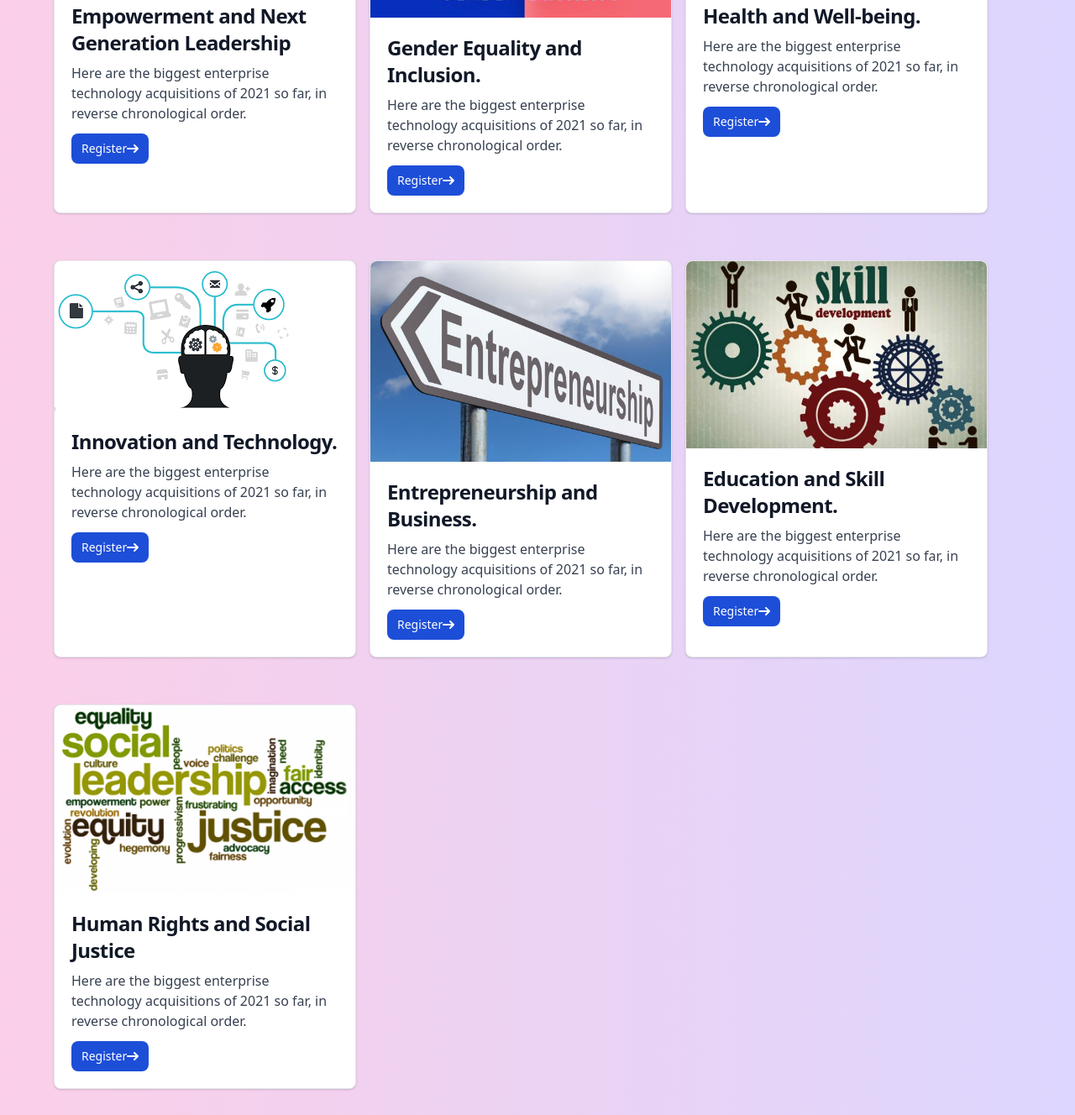
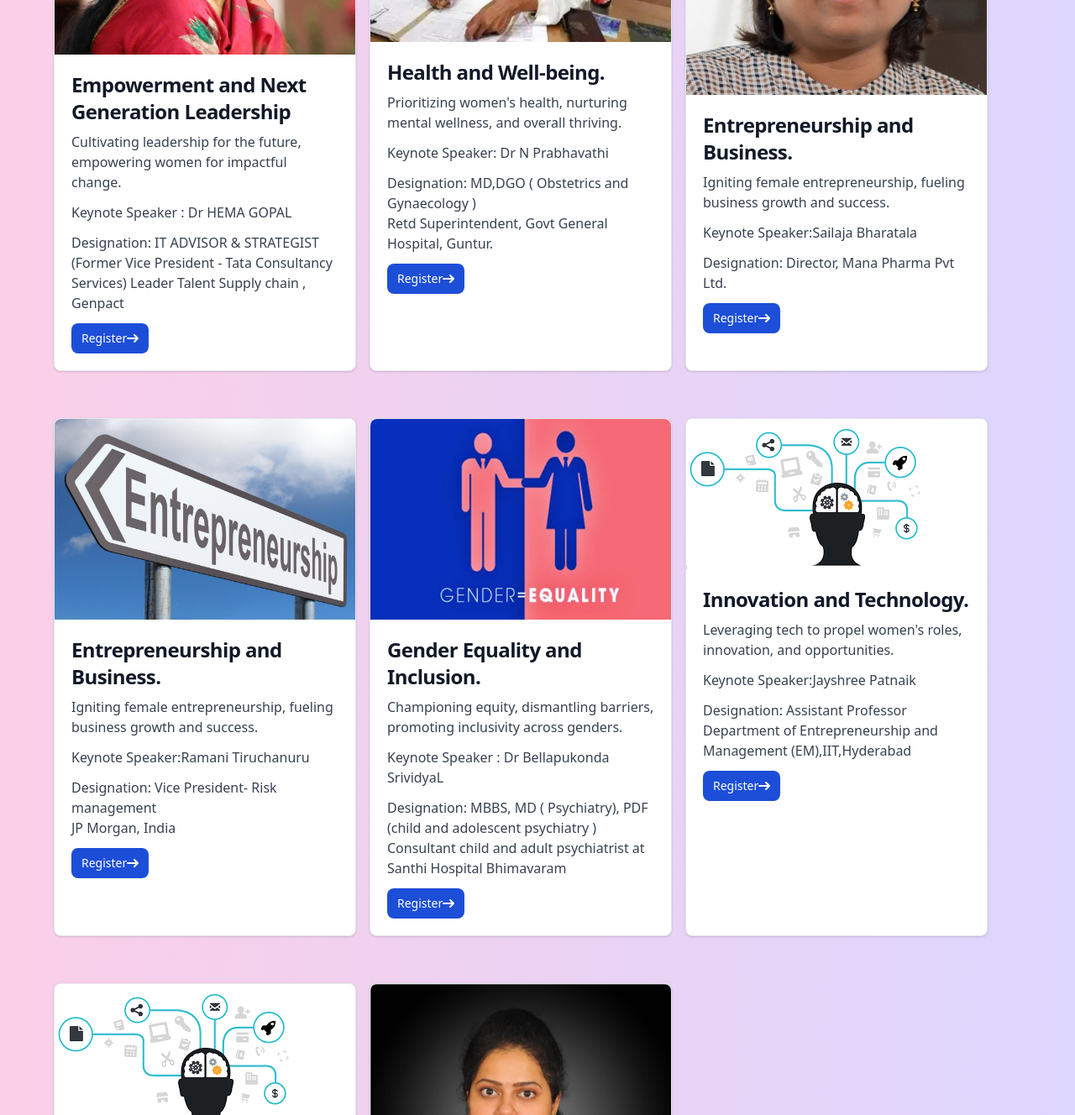
Before and after one commit to Abhi8904/womensummit2025-1, a website: page tracks.html in a window 1280 px wide. Shown: the part 399-1727 px from the top of the page at 84% size. Drawn offline with nearby package versions, Linux system fonts and the light colour scheme.

Commit message:
changed track

```diff
--- a/tracks.html
+++ b/tracks.html
@@ -106,30 +106,20 @@
         <div class="flex flex-wrap justify-around md:justify-start">
             <div class="w-full md:w-1/3 bg-white border border-gray-200 rounded-lg shadow dark:bg-gray-800 dark:border-gray-700 mb-4 md:mb-0 md:mr-4" style="max-width: 360px;">
                 <a href="#">
-                    <img class="rounded-t-lg" src="./images/women-leadership.jpg" alt="" />
+                    <img class="rounded-t-lg" src="./images/hemagopal.jpg" alt="" />
                 </a>
                 <div class="p-5">
                     <a href="#">
                         <h5 class="mb-2 text-2xl font-bold tracking-tight text-gray-900 dark:text-white">Empowerment and Next Generation Leadership</h5>
                     </a>
-                    <p class="mb-3 font-normal text-gray-700 dark:text-gray-400">Here are the biggest enterprise technology acquisitions of 2021 so far, in reverse chronological order.</p>
-                    <a href="https://forms.office.com/r/g9dbc5b3au" class="inline-flex items-center px-3 py-2 text-sm font-medium text-center text-white bg-blue-700 rounded-lg hover:bg-blue-800 focus:ring-4 focus:outline-none focus:ring-blue-300 dark:bg-blue-600 dark:hover:bg-blue-700 dark:focus:ring-blue-800">
-                        Register
-                        <svg class="rtl:rotate-180 w-3.5 h-3.5 ms-2" aria-hidden="true" xmlns="http://www.w3.org/2000/svg" fill="none" viewBox="0 0 14 10">
-                            <path stroke="currentColor" stroke-linecap="round" stroke-linejoin="round" stroke-width="2" d="M1 5h12m0 0L9 1m4 4L9 9"/>
-                        </svg>
-                    </a>
-                </div>
-            </div>
-            <div class="w-full md:w-1/3 bg-white border border-gray-200 rounded-lg shadow dark:bg-gray-800 dark:border-gray-700 mb-4 md:mb-0 md:mr-4" style="max-width: 360px;">
-                <a href="#">
-                    <img class="rounded-t-lg" src="./images/Genderequality.jpg" alt="" />
-                </a>
-                <div class="p-5">
-                    <a href="#">
-                        <h5 class="mb-2 text-2xl font-bold tracking-tight text-gray-900 dark:text-white"> Gender Equality and Inclusion.</h5>
-                    </a>
-                    <p class="mb-3 font-normal text-gray-700 dark:text-gray-400">Here are the biggest enterprise technology acquisitions of 2021 so far, in reverse chronological order.</p>
+                    <p class="mb-3 font-normal text-gray-700 dark:text-gray-400">Cultivating leadership for the future, empowering women for impactful change.</p>
+                    <p class="mb-3 font-normal text-gray-700 dark:text-gray-400">Keynote Speaker : Dr HEMA GOPAL</p>
+                    <p class="mb-3 font-normal text-gray-700 dark:text-gray-400">Designation: IT ADVISOR & STRATEGIST
+                       <br> (Former Vice President - Tata Consultancy Services) Leader Talent Supply chain , Genpact
+                        </p>
+
+
+
                     <a href="https://forms.office.com/r/g9dbc5b3au" class="inline-flex items-center px-3 py-2 text-sm font-medium text-center text-white bg-blue-700 rounded-lg hover:bg-blue-800 focus:ring-4 focus:outline-none focus:ring-blue-300 dark:bg-blue-600 dark:hover:bg-blue-700 dark:focus:ring-blue-800">
                         Register
                         <svg class="rtl:rotate-180 w-3.5 h-3.5 ms-2" aria-hidden="true" xmlns="http://www.w3.org/2000/svg" fill="none" viewBox="0 0 14 10">
@@ -141,13 +131,40 @@
 
             <div class="w-full md:w-1/3 bg-white border border-gray-200 rounded-lg shadow dark:bg-gray-800 dark:border-gray-700 mb-4 md:mb-0 md:mr-4" style="max-width: 360px;">
                 <a href="#">
-                    <img class="rounded-t-lg" src="./images/health_and_wellbeing.jpg" alt="" />
+                    <img class="rounded-t-lg" src="./images/dr_padmavathi.jpg" alt="" />
                 </a>
                 <div class="p-5">
                     <a href="#">
                         <h5 class="mb-2 text-2xl font-bold tracking-tight text-gray-900 dark:text-white">Health and Well-being.</h5>
                     </a>
-                    <p class="mb-3 font-normal text-gray-700 dark:text-gray-400">Here are the biggest enterprise technology acquisitions of 2021 so far, in reverse chronological order.</p>
+                    <p class="mb-3 font-normal text-gray-700 dark:text-gray-400">Prioritizing women's health, nurturing mental wellness, and overall thriving.</p>
+                    <p class="mb-3 font-normal text-gray-700 dark:text-gray-400">Keynote Speaker: Dr N Prabhavathi </p>
+                    <p class="mb-3 font-normal text-gray-700 dark:text-gray-400">Designation: MD,DGO ( Obstetrics and Gynaecology ) <br>Retd Superintendent, Govt General Hospital, Guntur.</p>
+
+                    <a href="https://forms.office.com/r/g9dbc5b3au" class="inline-flex items-center px-3 py-2 text-sm font-medium text-center text-white bg-blue-700 rounded-lg hover:bg-blue-800 focus:ring-4 focus:outline-none focus:ring-blue-300 dark:bg-blue-600 dark:hover:bg-blue-700 dark:focus:ring-blue-800">
+                        Register
+                        <svg class="rtl:rotate-180 w-3.5 h-3.5 ms-2" aria-hidden="true" xmlns="http://www.w3.org/2000/svg" fill="none" viewBox="0 0 14 10">
+                            <path stroke="currentColor" stroke-linecap="round" stroke-linejoin="round" stroke-width="2" d="M1 5h12m0 0L9 1m4 4L9 9"/>
+                        </svg>
+                    </a>
+                </div>
+            </div>
+            <div class="w-full md:w-1/3 bg-white border border-gray-200 rounded-lg shadow dark:bg-gray-800 dark:border-gray-700 mb-4 md:mb-0 md:mr-4" style="max-width: 360px;">
+                <a href="#">
+                    <img class="rounded-t-lg" src="./images/sailaja_bharathala.jpg" alt="" />
+                </a>
+                <div class="p-5">
+                    <a href="#">
+                        <h5 class="mb-2 text-2xl font-bold tracking-tight text-gray-900 dark:text-white"> Entrepreneurship and Business. </h5>
+                    </a>
+                    <p class="mb-3 font-normal text-gray-700 dark:text-gray-400">Igniting female entrepreneurship, fueling business growth and success.</p>
+                    <p class="mb-3 font-normal text-gray-700 dark:text-gray-400">Keynote Speaker:Sailaja Bharatala
+
+
+
+                    </p>
+                <p class="mb-3 font-normal text-gray-700 dark:text-gray-400">Designation: Director, Mana Pharma Pvt Ltd.</p>
+
                     <a href="https://forms.office.com/r/g9dbc5b3au" class="inline-flex items-center px-3 py-2 text-sm font-medium text-center text-white bg-blue-700 rounded-lg hover:bg-blue-800 focus:ring-4 focus:outline-none focus:ring-blue-300 dark:bg-blue-600 dark:hover:bg-blue-700 dark:focus:ring-blue-800">
                         Register
                         <svg class="rtl:rotate-180 w-3.5 h-3.5 ms-2" aria-hidden="true" xmlns="http://www.w3.org/2000/svg" fill="none" viewBox="0 0 14 10">
@@ -157,10 +174,96 @@
                 </div>
             </div>
 
+
+
                     </div>
 
     </div>
 </section>
+<section>
+    <div class="bg-gradient-to-r from-pink-200 to-purple-200 max-w-screen-xl mx-auto py-7 px-1 md:px-7 lg:px-16">
+
+        <div class="flex flex-wrap justify-around md:justify-start">
+            <div class="w-full md:w-1/3 bg-white border border-gray-200 rounded-lg shadow dark:bg-gray-800 dark:border-gray-700 mb-4 md:mb-0 md:mr-4" style="max-width: 360px;">
+                <a href="#">
+                    <img class="rounded-t-lg" src="./images/Entrepreneurship.jpg" alt="" />
+                </a>
+                <div class="p-5">
+                    <a href="#">
+                        <h5 class="mb-2 text-2xl font-bold tracking-tight text-gray-900 dark:text-white"> Entrepreneurship and Business. </h5>
+                    </a>
+                    <p class="mb-3 font-normal text-gray-700 dark:text-gray-400">Igniting female entrepreneurship, fueling business growth and success.</p>
+                    <p class="mb-3 font-normal text-gray-700 dark:text-gray-400">Keynote Speaker:Ramani Tiruchanuru
+
+
+
+
+
+                    </p>
+                <p class="mb-3 font-normal text-gray-700 dark:text-gray-400">Designation: Vice President- Risk management<br>
+                    JP Morgan, India</p>
+
+                    <a href="https://forms.office.com/r/g9dbc5b3au" class="inline-flex items-center px-3 py-2 text-sm font-medium text-center text-white bg-blue-700 rounded-lg hover:bg-blue-800 focus:ring-4 focus:outline-none focus:ring-blue-300 dark:bg-blue-600 dark:hover:bg-blue-700 dark:focus:ring-blue-800">
+                        Register
+                        <svg class="rtl:rotate-180 w-3.5 h-3.5 ms-2" aria-hidden="true" xmlns="http://www.w3.org/2000/svg" fill="none" viewBox="0 0 14 10">
+                            <path stroke="currentColor" stroke-linecap="round" stroke-linejoin="round" stroke-width="2" d="M1 5h12m0 0L9 1m4 4L9 9"/>
+                        </svg>
+                    </a>
+                </div>
+                </div>
+            <div class="w-full md:w-1/3 bg-white border border-gray-200 rounded-lg shadow dark:bg-gray-800 dark:border-gray-700 mb-4 md:mb-0 md:mr-4" style="max-width: 360px;">
+                <a href="#">
+                    <img class="rounded-t-lg" src="./images/Genderequality.jpg" alt="" />
+                </a>
+                <div class="p-5">
+                    <a href="#">
+                        <h5 class="mb-2 text-2xl font-bold tracking-tight text-gray-900 dark:text-white"> Gender Equality and Inclusion.</h5>
+                        <p class="mb-3 font-normal text-gray-700 dark:text-gray-400">Championing equity, dismantling barriers, promoting inclusivity across genders.</p>
+
+                        <p class="mb-3 font-normal text-gray-700 dark:text-gray-400">Keynote Speaker : Dr Bellapukonda SrividyaL</p>
+                    <p class="mb-3 font-normal text-gray-700 dark:text-gray-400">Designation: MBBS, MD ( Psychiatry), PDF (child and adolescent psychiatry )
+
+
+                       <br>   Consultant child and adult psychiatrist at Santhi Hospital Bhimavaram
+                        </p>
+
+                    </a>
+                    <a href="https://forms.office.com/r/g9dbc5b3au" class="inline-flex items-center px-3 py-2 text-sm font-medium text-center text-white bg-blue-700 rounded-lg hover:bg-blue-800 focus:ring-4 focus:outline-none focus:ring-blue-300 dark:bg-blue-600 dark:hover:bg-blue-700 dark:focus:ring-blue-800">
+                        Register
+                        <svg class="rtl:rotate-180 w-3.5 h-3.5 ms-2" aria-hidden="true" xmlns="http://www.w3.org/2000/svg" fill="none" viewBox="0 0 14 10">
+                            <path stroke="currentColor" stroke-linecap="round" stroke-linejoin="round" stroke-width="2" d="M1 5h12m0 0L9 1m4 4L9 9"/>
+                        </svg>
+                    </a>
+                </div>
+            </div>
+            <div class="w-full md:w-1/3 bg-white border border-gray-200 rounded-lg shadow dark:bg-gray-800 dark:border-gray-700 mb-4 md:mb-0 md:mr-4" style="max-width: 360px;">
+                <a href="#">
+                    <img class="rounded-t-lg" src="./images/innovation..png" height="320%" alt="" />
+                </a>
+                <div class="p-5">
+                    <a href="#">
+                        <h5 class="mb-2 text-2xl font-bold tracking-tight text-gray-900 dark:text-white">Innovation and Technology.</h5>
+                    </a>
+                    <p class="mb-3 font-normal text-gray-700 dark:text-gray-400">Leveraging tech to propel women's roles, innovation, and opportunities.</p>
+                    <p class="mb-3 font-normal text-gray-700 dark:text-gray-400">Keynote Speaker:Jayshree Patnaik
+
+                        </p>
+                    <p class="mb-3 font-normal text-gray-700 dark:text-gray-400">Designation:  Assistant Professor<br>Department of Entrepreneurship and Management (EM),IIT,Hyderabad</p>
+
+                    <a href="https://forms.office.com/r/g9dbc5b3au" class="inline-flex items-center px-3 py-2 text-sm font-medium text-center text-white bg-blue-700 rounded-lg hover:bg-blue-800 focus:ring-4 focus:outline-none focus:ring-blue-300 dark:bg-blue-600 dark:hover:bg-blue-700 dark:focus:ring-blue-800">
+                        Register
+                        <svg class="rtl:rotate-180 w-3.5 h-3.5 ms-2" aria-hidden="true" xmlns="http://www.w3.org/2000/svg" fill="none" viewBox="0 0 14 10">
+                            <path stroke="currentColor" stroke-linecap="round" stroke-linejoin="round" stroke-width="2" d="M1 5h12m0 0L9 1m4 4L9 9"/>
+                        </svg>
+                    </a>
+                </div>
+            </div>
+
+
+            </div>
+            </div>
+    </div></section>
+
 <section>
     <div class="bg-gradient-to-r from-pink-200 to-purple-200 max-w-screen-xl mx-auto py-7 px-1 md:px-7 lg:px-16">
 
@@ -173,7 +276,13 @@
                     <a href="#">
                         <h5 class="mb-2 text-2xl font-bold tracking-tight text-gray-900 dark:text-white">Innovation and Technology.</h5>
                     </a>
-                    <p class="mb-3 font-normal text-gray-700 dark:text-gray-400">Here are the biggest enterprise technology acquisitions of 2021 so far, in reverse chronological order.</p>
+                    <p class="mb-3 font-normal text-gray-700 dark:text-gray-400">Leveraging tech to propel women's roles, innovation, and opportunities.</p>
+                    <p class="mb-3 font-normal text-gray-700 dark:text-gray-400">Keynote Speaker:Athuluri Anusha
+
+                        </p>
+                    <p class="mb-3 font-normal text-gray-700 dark:text-gray-400">Designation:  Sr polymers<br> Managing partner
+                        Kondapalli</p>
+
                     <a href="https://forms.office.com/r/g9dbc5b3au" class="inline-flex items-center px-3 py-2 text-sm font-medium text-center text-white bg-blue-700 rounded-lg hover:bg-blue-800 focus:ring-4 focus:outline-none focus:ring-blue-300 dark:bg-blue-600 dark:hover:bg-blue-700 dark:focus:ring-blue-800">
                         Register
                         <svg class="rtl:rotate-180 w-3.5 h-3.5 ms-2" aria-hidden="true" xmlns="http://www.w3.org/2000/svg" fill="none" viewBox="0 0 14 10">
@@ -184,56 +293,21 @@
             </div>
             <div class="w-full md:w-1/3 bg-white border border-gray-200 rounded-lg shadow dark:bg-gray-800 dark:border-gray-700 mb-4 md:mb-0 md:mr-4" style="max-width: 360px;">
                 <a href="#">
-                    <img class="rounded-t-lg" src="./images/Entrepreneurship.jpg" alt="" />
+                    <img class="rounded-t-lg" src="./images/karishma.jpg" height="320%" alt="" />
                 </a>
                 <div class="p-5">
                     <a href="#">
-                        <h5 class="mb-2 text-2xl font-bold tracking-tight text-gray-900 dark:text-white"> Entrepreneurship and Business. </h5>
+                        <h5 class="mb-2 text-2xl font-bold tracking-tight text-gray-900 dark:text-white">Education and Skill Development</h5>
                     </a>
-                    <p class="mb-3 font-normal text-gray-700 dark:text-gray-400">Here are the biggest enterprise technology acquisitions of 2021 so far, in reverse chronological order.</p>
-                    <a href="https://forms.office.com/r/g9dbc5b3au" class="inline-flex items-center px-3 py-2 text-sm font-medium text-center text-white bg-blue-700 rounded-lg hover:bg-blue-800 focus:ring-4 focus:outline-none focus:ring-blue-300 dark:bg-blue-600 dark:hover:bg-blue-700 dark:focus:ring-blue-800">
-                        Register
-                        <svg class="rtl:rotate-180 w-3.5 h-3.5 ms-2" aria-hidden="true" xmlns="http://www.w3.org/2000/svg" fill="none" viewBox="0 0 14 10">
-                            <path stroke="currentColor" stroke-linecap="round" stroke-linejoin="round" stroke-width="2" d="M1 5h12m0 0L9 1m4 4L9 9"/>
-                        </svg>
-                    </a>
-                </div>
-            </div>
+                    <p class="mb-3 font-normal text-gray-700 dark:text-gray-400">Empowering through education, equipping with vital skills for advancement.</p>
+                    <p class="mb-3 font-normal text-gray-700 dark:text-gray-400">Keynote Speaker Mrs. Karishma Rampilla
 
-            <div class="w-full md:w-1/3 bg-white border border-gray-200 rounded-lg shadow dark:bg-gray-800 dark:border-gray-700 mb-4 md:mb-0 md:mr-4" style="max-width: 360px;">
-                <a href="#">
-                    <img class="rounded-t-lg" src="./images/skill_development.jpg" alt="" />
-                </a>
-                <div class="p-5">
-                    <a href="#">
-                        <h5 class="mb-2 text-2xl font-bold tracking-tight text-gray-900 dark:text-white">Education and Skill Development.</h5>
-                    </a>
-                    <p class="mb-3 font-normal text-gray-700 dark:text-gray-400">Here are the biggest enterprise technology acquisitions of 2021 so far, in reverse chronological order.</p>
-                    <a href="https://forms.office.com/r/g9dbc5b3au" class="inline-flex items-center px-3 py-2 text-sm font-medium text-center text-white bg-blue-700 rounded-lg hover:bg-blue-800 focus:ring-4 focus:outline-none focus:ring-blue-300 dark:bg-blue-600 dark:hover:bg-blue-700 dark:focus:ring-blue-800">
-                        Register
-                        <svg class="rtl:rotate-180 w-3.5 h-3.5 ms-2" aria-hidden="true" xmlns="http://www.w3.org/2000/svg" fill="none" viewBox="0 0 14 10">
-                            <path stroke="currentColor" stroke-linecap="round" stroke-linejoin="round" stroke-width="2" d="M1 5h12m0 0L9 1m4 4L9 9"/>
-                        </svg>
-                    </a>
-                </div>
-            </div>
 
-                    </div>
+                        </p>
+                    <p class="mb-3 font-normal text-gray-700 dark:text-gray-400">Designation:
+                        Director<br> Cavaxion clinical research (Academy and SMO)
+                        </p>
 
-    </div>
-</section>
-<section>
-    <div class="bg-gradient-to-r from-pink-200 to-purple-200 max-w-screen-xl mx-auto py-7 px-1 md:px-7 lg:px-16">
-        <div class="flex flex-wrap justify-around md:justify-start">
-            <div class="w-full md:w-1/3 bg-white border border-gray-200 rounded-lg shadow dark:bg-gray-800 dark:border-gray-700 mb-4 md:mb-0 md:mr-4" style="max-width: 360px;">
-                <a href="#">
-                    <img class="rounded-t-lg" src="./images/socialjustice.png" alt="" />
-                </a>
-                <div class="p-5">
-                    <a href="#">
-                        <h5 class="mb-2 text-2xl font-bold tracking-tight text-gray-900 dark:text-white">Human Rights and Social Justice</h5>
-                    </a>
-                    <p class="mb-3 font-normal text-gray-700 dark:text-gray-400">Here are the biggest enterprise technology acquisitions of 2021 so far, in reverse chronological order.</p>
                     <a href="https://forms.office.com/r/g9dbc5b3au" class="inline-flex items-center px-3 py-2 text-sm font-medium text-center text-white bg-blue-700 rounded-lg hover:bg-blue-800 focus:ring-4 focus:outline-none focus:ring-blue-300 dark:bg-blue-600 dark:hover:bg-blue-700 dark:focus:ring-blue-800">
                         Register
                         <svg class="rtl:rotate-180 w-3.5 h-3.5 ms-2" aria-hidden="true" xmlns="http://www.w3.org/2000/svg" fill="none" viewBox="0 0 14 10">
@@ -244,9 +318,15 @@
             </div>
 
 
-         </div>
+
+                    </div>
+                    </div>
+                    </section>
+
+
     </div>
 </section>
+
 
 <section>
     <section>
```
Also changed, not shown: conveners.html (+1 -1 lines), images/karishma.jfif (added), images/karishma.jpg (added), images/sailaja_bharathala.jfif (added), images/sailaja_bharathala.jpg (added).
